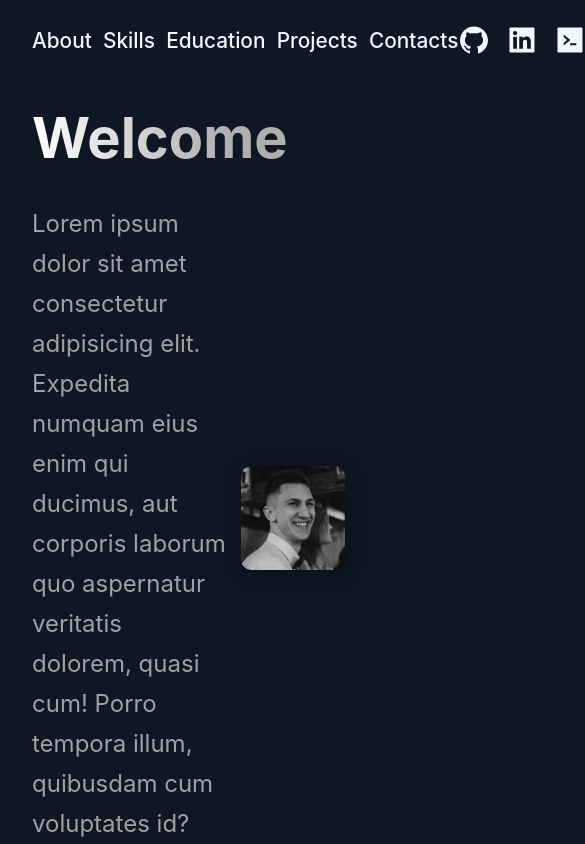
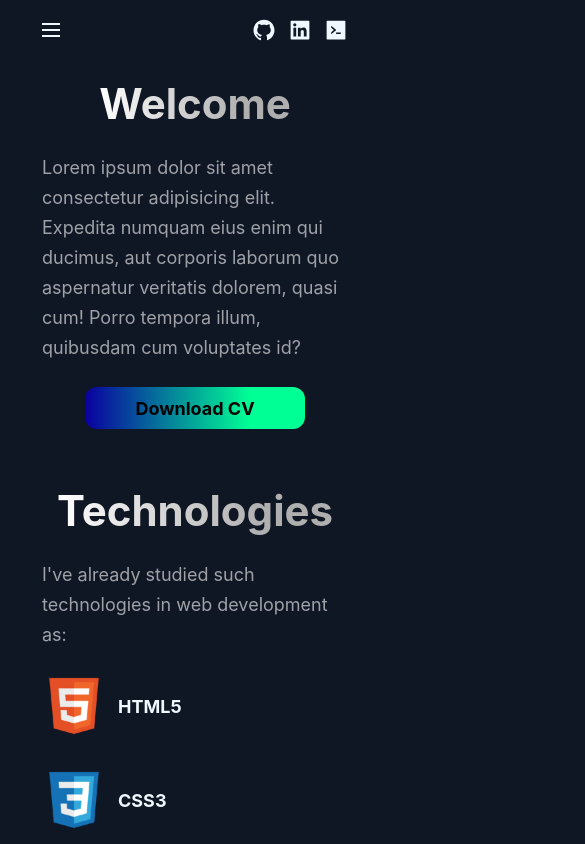
Before and after one commit to andrewkarev/cv, a React (Create React App) app: page / in a window 390 px wide. Shown: the top 844 px of the page, 585 px wide, since content can reach past the window. Built offline with nearby package versions, Linux system fonts and the light colour scheme; the HTML template or start-up script is replaced by a standard one.

Commit message:
feat: add responsive design

```diff
--- a/src/App.css
+++ b/src/App.css
@@ -8,3 +8,14 @@
   padding: 1rem 2rem;
   color: #f0f8ff;
 }
+
+.page-content {
+  max-width: 1040px;
+  margin: 0 auto;
+}
+
+@media (max-width: 680px) {
+  .App {
+    padding: 1rem 3.5rem;
+  }
+}
--- a/src/components/contacts/Contacts.tsx
+++ b/src/components/contacts/Contacts.tsx
@@ -5,6 +5,7 @@ const Contacts = () => {
   return (
     <section className="contacts" id="contacts">
       <h2 className="contacts-title">Contacts</h2>
+      <p className="contacts-description">You can reach me with:</p>
       <ul className="contacts-list">
         <li className="contacts-list-item">
           <h3 className="contact-title">Telegram</h3>
--- a/src/components/contacts/contacts.css
+++ b/src/components/contacts/contacts.css
@@ -30,6 +30,12 @@
   color: rgba(255, 255, 255, 0.6);
 }
 
+.contacts-description {
+  font-size: 1.5rem;
+  line-height: 2.5rem;
+  color: rgba(255, 255, 255, 0.6);
+}
+
 .contact-link {
   display: block;
   font-size: 1.2rem;
@@ -41,3 +47,19 @@
 .contact-link:hover {
   color: #ffffff;
 }
+
+@media (max-width: 680px) {
+  .contacts-title {
+    margin: 0 auto;
+  }
+
+  .contacts-list {
+    flex-direction: column;
+    gap: 2rem;
+  }
+
+  .contacts-list-item {
+    flex-direction: row;
+    justify-content: space-between;
+  }
+}
--- a/src/components/education/education-data.ts
+++ b/src/components/education/education-data.ts
@@ -8,19 +8,19 @@ const educationData = [
     company: 'Rolling Scopes School',
   },
   {
-    term: 'February, 2022',
-    status: 'Certificate',
-    certificate: 'https://www.freecodecamp.org/certification/andrewkarev/responsive-web-design',
-    name: 'Responsive Web Design',
-    program: 'https://www.freecodecamp.org/learn/responsive-web-design/#applied-visual-design',
-    company: 'FreeCodeCamp',
-  },
-  {
     term: 'March, 2022 - September, 2022',
     status: 'Certificate',
     certificate: 'https://app.rs.school/certificate/ft2fi0os',
     name: 'Javascript/Front-End',
     program: 'https://rs.school/js/',
+    company: 'Rolling Scopes School',
+  },
+  {
+    term: 'December, 2021 - March, 2022',
+    status: 'Certificate',
+    certificate: 'https://app.rs.school/certificate/27s7h0dd',
+    name: 'JavaScript/HTML/CSS basics',
+    program: 'https://rs.school/js-stage0/',
     company: 'Rolling Scopes School',
   },
   {
@@ -32,12 +32,12 @@ const educationData = [
     company: 'FreeCodeCamp',
   },
   {
-    term: 'December, 2021 - March, 2022',
+    term: 'February, 2022',
     status: 'Certificate',
-    certificate: 'https://app.rs.school/certificate/27s7h0dd',
-    name: 'JavaScript/HTML/CSS basics',
-    program: 'https://rs.school/js-stage0/',
-    company: 'Rolling Scopes School',
+    certificate: 'https://www.freecodecamp.org/certification/andrewkarev/responsive-web-design',
+    name: 'Responsive Web Design',
+    program: 'https://www.freecodecamp.org/learn/responsive-web-design/#applied-visual-design',
+    company: 'FreeCodeCamp',
   },
 ];
 
--- a/src/components/education/education.css
+++ b/src/components/education/education.css
@@ -48,6 +48,7 @@
 
 .education-status-link,
 .education-program-link {
+  display: block;
   padding-bottom: 5px;
   transition: 0.3s ease;
   font-family: "Ubuntu", sans-serif;
@@ -64,3 +65,25 @@
 .education-specification {
   font-size: 1.3rem;
 }
+
+.education-program {
+  justify-self: start;
+}
+
+@media (max-width: 767px) {
+  .expandbutton-list-item {
+    grid-template-columns: 1fr;
+    grid-template-rows: repeat(4, 1fr);
+    row-gap: 0.7rem;
+  }
+
+  .education-status {
+    justify-self: start;
+  }
+}
+
+@media (max-width: 680px) {
+  .education-title {
+    text-align: center;
+  }
+}
--- a/src/components/header/Header.tsx
+++ b/src/components/header/Header.tsx
@@ -1,19 +1,48 @@
-import React from 'react';
+import React, { useState } from 'react';
 import './header.css';
 import { AiFillGithub, AiFillCode, AiFillLinkedin } from "react-icons/ai";
 
 const Header = () => {
+  const navItems = ['About', 'Technologies', 'Education', 'Projects', 'Contacts'];
+
+  const [isBurgerOpened, setIsBurgerOpened] = useState(false);
+
+  const toggleBurgerMenu = () => {
+    const body = document.querySelector('body');
+
+    if (!body) return;
+
+    if (!isBurgerOpened) {
+      body.style.overflow = 'hidden';
+    } else {
+      body.style.overflow = 'auto';
+    }
+
+    setIsBurgerOpened(!isBurgerOpened);
+  };
+
+  const navLinks = navItems.map((item) => {
+    return (
+      <li className="nav-list-item" key={item}>
+        <a className="nav-list-link" href={`#${item.toLowerCase()}`} onClick={toggleBurgerMenu} key={item}>{item}</a>
+      </li>
+    );
+  });
+
   return (
     <header className="header">
-      <nav className="nav">
+      <nav className={`${isBurgerOpened ? 'nav opened' : 'nav'}`}>
         <ul className="nav-list">
-          <a href="#about"><li className="nav-list-item">About</li></a>
-          <a href="#skills"><li className="nav-list-item">Skills</li></a>
-          <a href="#education"><li className="nav-list-item">Education</li></a>
-          <a href="#projects"><li className="nav-list-item">Projects</li></a>
-          <a href="#contacts"><li className="nav-list-item">Contacts</li></a>
+          {navLinks}
         </ul>
       </nav>
+      <div
+        className={`${isBurgerOpened ? 'burger opened' : 'burger'}`}
+        onClick={toggleBurgerMenu}>
+        <div className="burger-line"></div>
+        <div className="burger-line"></div>
+        <div className="burger-line"></div>
+      </div>
       <ul className="socials-list">
         <a href="https://github.com/andrewkarev">
           <li className="socials-list-item">
@@ -31,6 +60,7 @@ const Header = () => {
           </li>
         </a>
       </ul>
+      {isBurgerOpened && <div className="bg-placeholder" onClick={toggleBurgerMenu}></div>}
     </header>
   );
 };
--- a/src/components/header/header.css
+++ b/src/components/header/header.css
@@ -11,21 +11,40 @@
 
 .nav-list {
   display: flex;
-  gap: 0.7rem;
+  gap: 2rem;
   font-weight: 500;
 }
 
-.nav-list-item {
+.nav-list-link {
+  display: block;
   transition: 0.3s ease;
 }
 
-.nav-list-item:hover {
+.nav-list-link:hover {
   color: rgb(255, 255, 255, 0.75);
+}
+
+.nav-list-item:hover .nav-list-link {
+  color: rgb(255, 255, 255, 0.75);
+}
+
+.burger {
+  display: none;
+  width: 1.5rem;
+  height: 1.5rem;
+}
+
+.burger-line {
+  width: 100%;
+  height: 0.1rem;
+  background-color: #f0f8ff;
+  transition: 0.3s ease;
+  z-index: 3;
 }
 
 .socials-list {
   display: flex;
-  gap: 1rem;
+  gap: 1.5rem;
 }
 
 .socials-list-item {
@@ -37,3 +56,70 @@
 .socials-list-item:hover {
   transform: scale(1.2);
 }
+
+@media (max-width: 780px) {
+  .nav-list {
+    gap: 0.7rem;
+  }
+
+  .socials-list {
+    gap: 1rem;
+  }
+}
+
+@media (max-width: 680px) {
+  .nav {
+    position: fixed;
+    top: 0;
+    bottom: 0;
+    left: 0;
+    width: 320px;
+    min-height: 100vh;
+    background-color: #0f1624;
+    transition: 0.5s ease;
+    transform: translateX(-200%);
+    z-index: 2;
+    overflow-y: auto;
+  }
+
+  .nav.opened {
+    transform: translateX(0);
+  }
+
+  .burger {
+    display: flex;
+    flex-direction: column;
+    justify-content: space-around;
+    transition: 0.3s ease;
+    z-index: 3;
+  }
+
+  .burger.opened {
+    transform: rotate(-90deg);
+  }
+
+  .burger:hover {
+    cursor: pointer;
+  }
+
+  .nav-list {
+    flex-direction: column;
+    min-height: 475px;
+    padding: 7.5rem 0 0 3.5rem;
+  }
+
+  .nav-list-item {
+    font-size: 2rem;
+    margin-bottom: 1.5rem;
+  }
+
+  .bg-placeholder {
+    position: fixed;
+    top: 0;
+    left: 0;
+    bottom: 0;
+    right: 0;
+    background-color: rgb(0, 0, 0, 0.4);
+    z-index: 1;
+  }
+}
--- a/src/components/hero/Hero.tsx
+++ b/src/components/hero/Hero.tsx
@@ -4,7 +4,7 @@ import HERO_IMG_LINK from '../../assets/images/hero.jpg';
 
 const Hero = () => {
   return (
-    <div className="hero">
+    <div className="hero" id="about">
       <section className="hero-section">
         <h1 className="app-title">Welcome</h1>
         <p className="app-description">
@@ -12,9 +12,10 @@ const Hero = () => {
         </p>
         <a
           className="learn-more-btn"
-          href="https://github.com/andrewkarev"
+          href={HERO_IMG_LINK}
+          download={true}
         >
-          <p className="learn-more-btn-content">Learn more</p>
+          <p className="learn-more-btn-content">Download CV</p>
         </a>
       </section>
       <div className="hero-img-container">
--- a/src/components/hero/hero.css
+++ b/src/components/hero/hero.css
@@ -14,7 +14,6 @@
 .app-title {
   margin-right: auto;
   font-size: 3.5rem;
-  /* background: linear-gradient(90deg, rgba(9, 0, 159, 1) 0%, rgba(0, 255, 149, 1) 35%); */
   background: linear-gradient(90deg, rgba(255, 255, 255, 1) 0%, rgba(175, 175, 175, 1) 75%);
   background-clip: text;
   -webkit-background-clip: text;
@@ -73,3 +72,18 @@
   box-shadow: 2px 4px 16px rgb(0 0 0 / 26%);
   overflow: hidden;
 }
+
+@media (max-width: 680px) {
+  .hero-section {
+    max-width: none;
+    align-items: center;
+  }
+
+  .app-title {
+    margin-right: 0;
+  }
+
+  .hero-img-container {
+    display: none;
+  }
+}
--- a/src/components/projects/projects.css
+++ b/src/components/projects/projects.css
@@ -99,3 +99,41 @@
   background-color: #00ff95;
   color: #000;
 }
+
+@media (max-width: 889px) {
+  .projects-container {
+    display: flex;
+    flex-direction: column;
+  }
+}
+
+@media (max-width: 680px) {
+  .projects-title {
+    margin: 0 auto;
+  }
+}
+
+@media (max-width: 499px) {
+  .project {
+    gap: 1rem;
+    width: 300px;
+  }
+
+  .project-btns-container {
+    flex-direction: column;
+    align-items: center;
+    gap: 1rem;
+  }
+}
+
+@media (max-width: 455px) {
+  .project {
+    height: 420px;
+  }
+}
+
+@media (max-width: 387px) {
+  .project {
+    width: 100%;
+  }
+}
--- a/src/components/technologies/technologies.css
+++ b/src/components/technologies/technologies.css
@@ -50,3 +50,29 @@
   font-size: 1.5rem;
   font-weight: 700;
 }
+
+@media (max-width: 849px) {
+  .technologies-container {
+    grid-template-columns: repeat(4, 1fr);
+  }
+}
+
+@media (max-width: 680px) {
+  .technologies-title {
+    margin: 0 auto;
+  }
+
+  .technologies-container {
+    grid-template-columns: repeat(3, 1fr);
+  }
+}
+
+@media (max-width: 520px) {
+  .technologies-container {
+    grid-template-columns: repeat(1, 1fr);
+  }
+
+  .technology {
+    flex-direction: row;
+  }
+}
--- a/src/index.css
+++ b/src/index.css
@@ -2,6 +2,10 @@
   box-sizing: border-box;
   margin: 0;
   padding: 0;
+}
+
+html {
+  scroll-behavior: smooth;
 }
 
 body {
@@ -10,7 +14,7 @@ body {
     sans-serif;
   -webkit-font-smoothing: antialiased;
   -moz-osx-font-smoothing: grayscale;
-  background-color: rgb(15, 22, 36);
+  background-color: #0f1624;
 }
 
 code {
@@ -26,3 +30,15 @@ a {
   text-decoration: none;
   color: #f0f8ff;
 }
+
+@media (max-width: 455px) {
+  html {
+    font-size: 12px;
+  }
+}
+
+@media (max-width: 374px) {
+  html {
+    font-size: 10px;
+  }
+}
```
